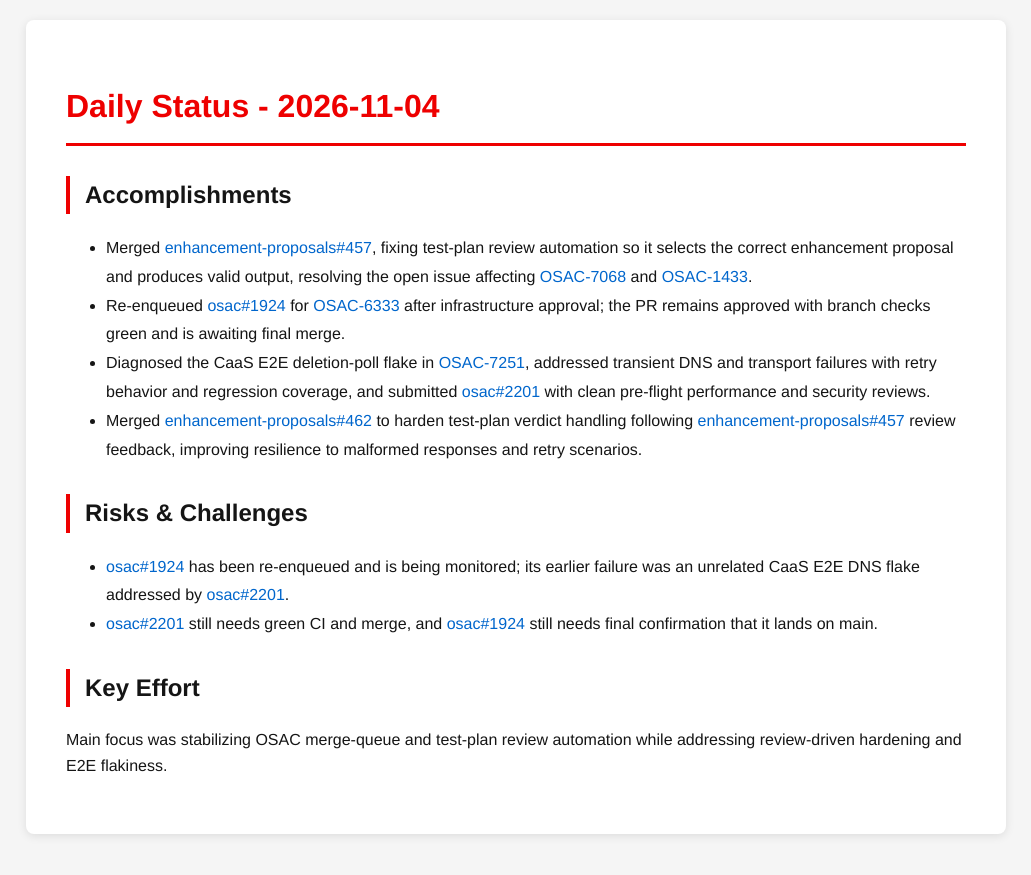
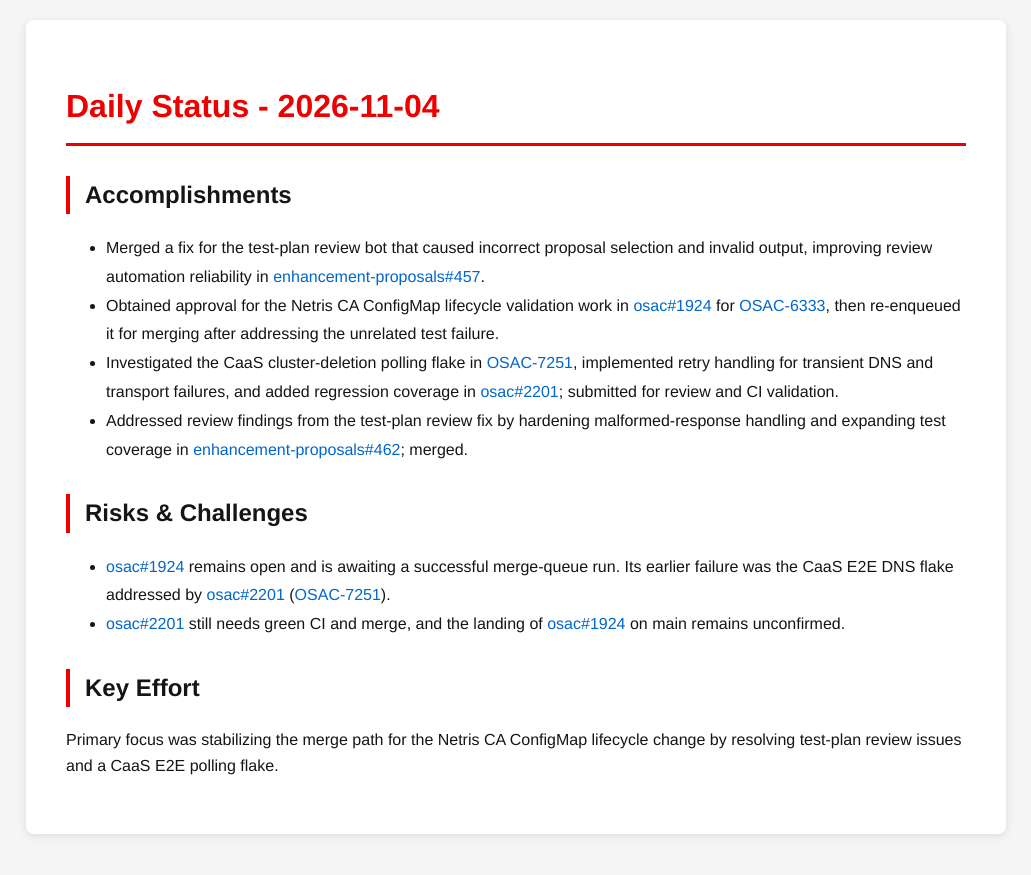
Before and after one commit to tzvatot/daily-status, a Jekyll site: the page built from 2026-11-04.md, in a window 1280 px wide. Shown: the top 875 px of the page, without its empty margins (124-1155 px from the left). Built offline with Jekyll 4.4.1, drawn with Linux system fonts in a browser that asks for light colours.

Commit message:
Daily status update - 2026-11-04

```diff
--- a/2026-11-04.md
+++ b/2026-11-04.md
@@ -7,14 +7,14 @@ date: 2026-11-04
 # Daily Status - 2026-11-04
 
 ## Accomplishments
-- Merged [enhancement-proposals#457](https://github.com/osac-project/enhancement-proposals/pull/457), fixing test-plan review automation so it selects the correct enhancement proposal and produces valid output, resolving the open issue affecting [OSAC-7068](https://redhat.atlassian.net/browse/OSAC-7068) and [OSAC-1433](https://redhat.atlassian.net/browse/OSAC-1433).
-- Re-enqueued [osac#1924](https://github.com/osac-project/osac/pull/1924) for [OSAC-6333](https://redhat.atlassian.net/browse/OSAC-6333) after infrastructure approval; the PR remains approved with branch checks green and is awaiting final merge.
-- Diagnosed the CaaS E2E deletion-poll flake in [OSAC-7251](https://redhat.atlassian.net/browse/OSAC-7251), addressed transient DNS and transport failures with retry behavior and regression coverage, and submitted [osac#2201](https://github.com/osac-project/osac/pull/2201) with clean pre-flight performance and security reviews.
-- Merged [enhancement-proposals#462](https://github.com/osac-project/enhancement-proposals/pull/462) to harden test-plan verdict handling following [enhancement-proposals#457](https://github.com/osac-project/enhancement-proposals/pull/457) review feedback, improving resilience to malformed responses and retry scenarios.
+- Merged a fix for the test-plan review bot that caused incorrect proposal selection and invalid output, improving review automation reliability in [enhancement-proposals#457](https://github.com/osac-project/enhancement-proposals/pull/457).
+- Obtained approval for the Netris CA ConfigMap lifecycle validation work in [osac#1924](https://github.com/osac-project/osac/pull/1924) for [OSAC-6333](https://redhat.atlassian.net/browse/OSAC-6333), then re-enqueued it for merging after addressing the unrelated test failure.
+- Investigated the CaaS cluster-deletion polling flake in [OSAC-7251](https://redhat.atlassian.net/browse/OSAC-7251), implemented retry handling for transient DNS and transport failures, and added regression coverage in [osac#2201](https://github.com/osac-project/osac/pull/2201); submitted for review and CI validation.
+- Addressed review findings from the test-plan review fix by hardening malformed-response handling and expanding test coverage in [enhancement-proposals#462](https://github.com/osac-project/enhancement-proposals/pull/462); merged.
 
 ## Risks & Challenges
-- [osac#1924](https://github.com/osac-project/osac/pull/1924) has been re-enqueued and is being monitored; its earlier failure was an unrelated CaaS E2E DNS flake addressed by [osac#2201](https://github.com/osac-project/osac/pull/2201).
-- [osac#2201](https://github.com/osac-project/osac/pull/2201) still needs green CI and merge, and [osac#1924](https://github.com/osac-project/osac/pull/1924) still needs final confirmation that it lands on main.
+- [osac#1924](https://github.com/osac-project/osac/pull/1924) remains open and is awaiting a successful merge-queue run. Its earlier failure was the CaaS E2E DNS flake addressed by [osac#2201](https://github.com/osac-project/osac/pull/2201) ([OSAC-7251](https://redhat.atlassian.net/browse/OSAC-7251)).
+- [osac#2201](https://github.com/osac-project/osac/pull/2201) still needs green CI and merge, and the landing of [osac#1924](https://github.com/osac-project/osac/pull/1924) on main remains unconfirmed.
 
 ## Key Effort
-Main focus was stabilizing OSAC merge-queue and test-plan review automation while addressing review-driven hardening and E2E flakiness.
+Primary focus was stabilizing the merge path for the Netris CA ConfigMap lifecycle change by resolving test-plan review issues and a CaaS E2E polling flake.
```
